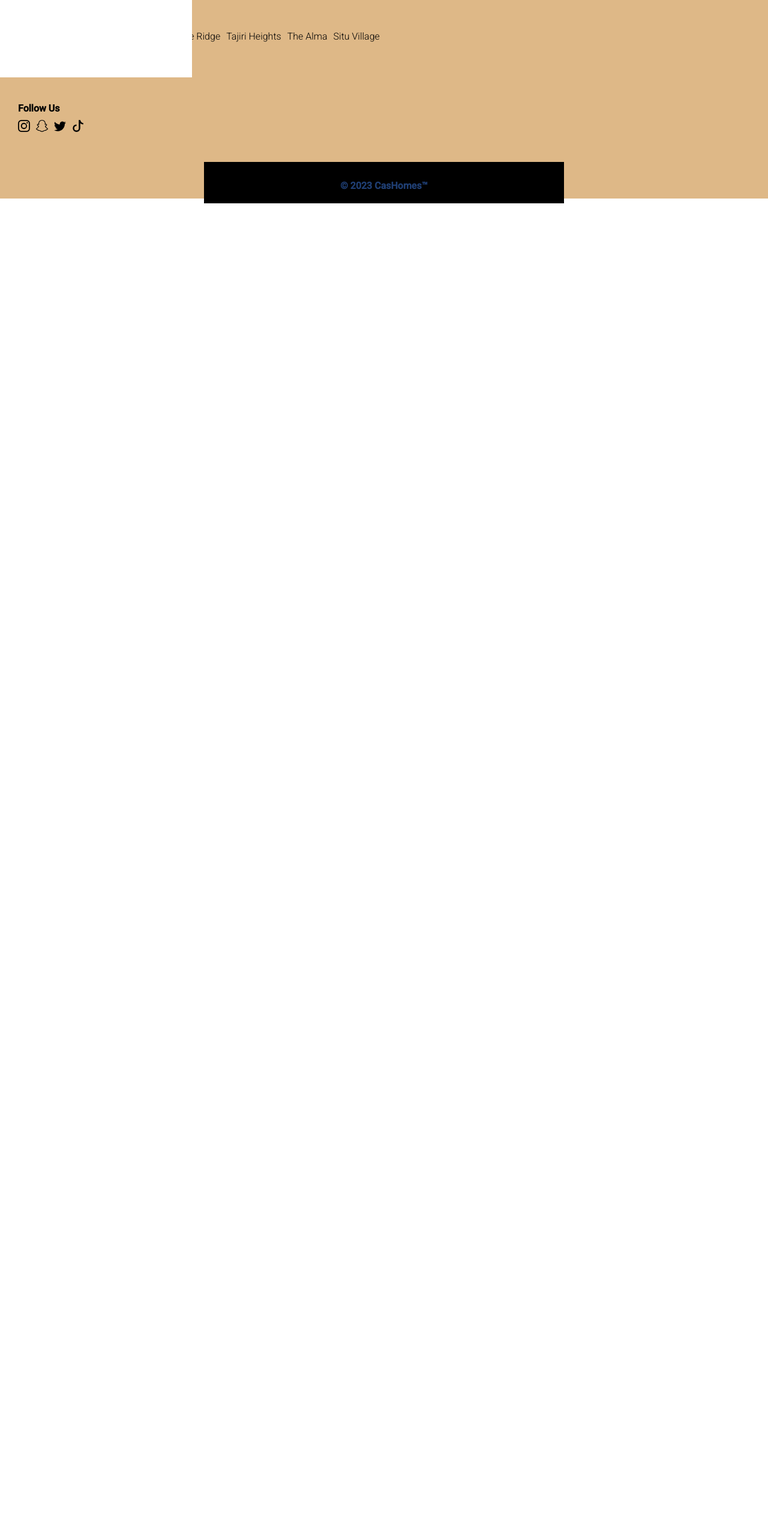
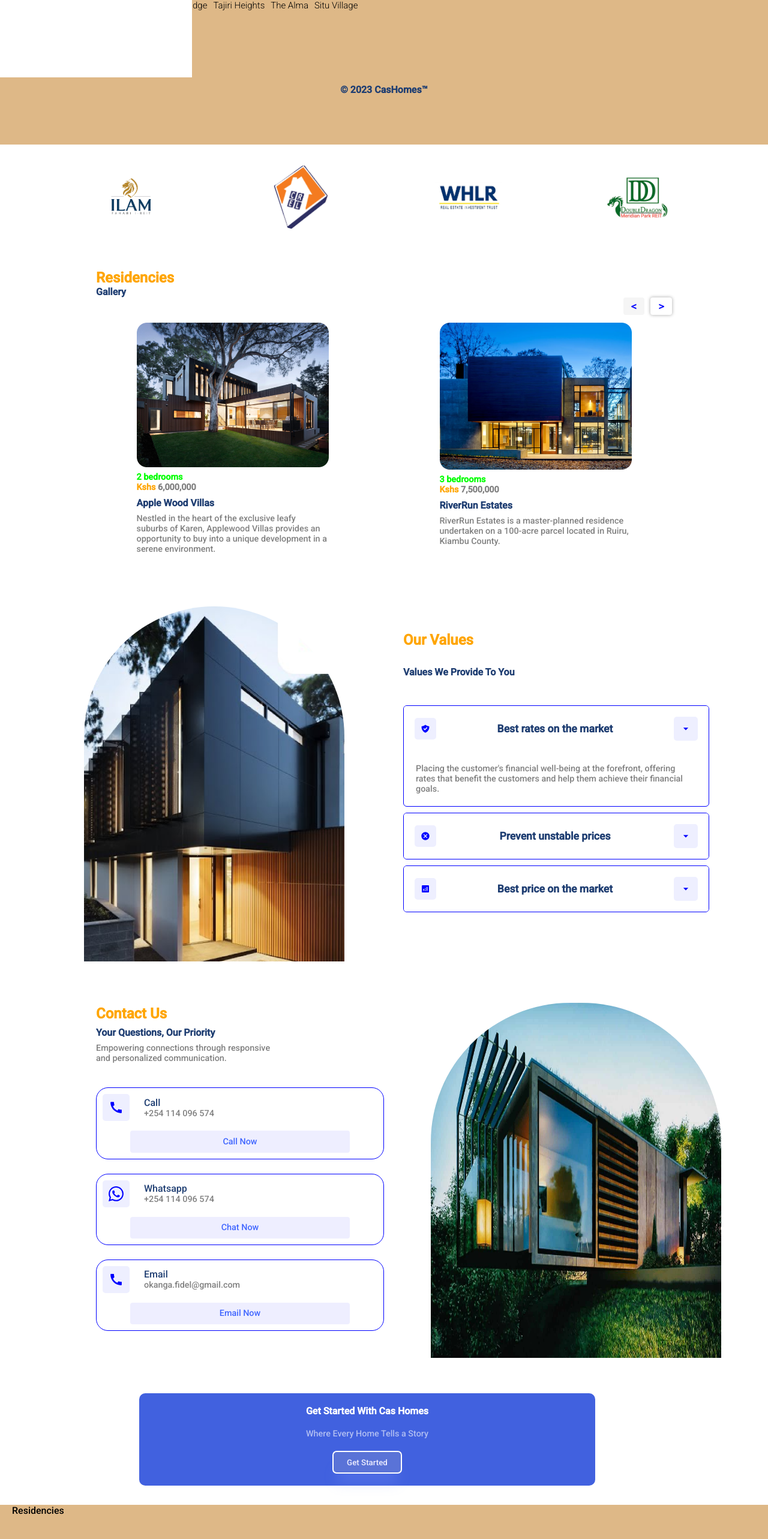
Before and after one commit to Castro32/Cas-Homes, a React (Vite) app: page /footer in a window 1280 px wide. Shown: the part 191-2757 px from the top of the page at 60% size. Before the commit the page ends 800 px from the top, so only its background shows below. Built offline with nearby package versions, Linux system fonts and the light colour scheme.

Commit message:
updated the forgot passwors page

```diff
--- a/src/App.jsx
+++ b/src/App.jsx
@@ -30,6 +30,12 @@ export const App = () => {
           <Route path="/footer" element={<Footer />} />
           <Route path="/signup" element={<SignUp/>} />
         </Routes>
+        <Companies/>
+        <Residencies/>
+        <Values/>
+        <Contact/>
+        <Started/>
+        <Footer/>
       </div>
     </Router>
   );
--- a/src/components/Footer/Footer.css
+++ b/src/components/Footer/Footer.css
@@ -5,15 +5,15 @@
 .f-left{
     gap: 10px;
 }
+.primarText{
+    padding-left: 20px;
+    margin-top: 20px;
+}
 .f-menu{
     gap: 10px;
-    margin-top: 20px;
-    font-weight: 300;
-}
-.f-right{
-    margin-left: 900px;
-    position: absolute;
-    display: row;
+    margin-top: 10px;
+    font-weight: 200;
+    padding: 30px;
 }
 .yyy{
     margin-right: 20px;
@@ -25,20 +25,32 @@
 }
 .f-wrapper{
     background-color: burlywood;
-    height: 390px;
+    height: 300px;
 }
 .jokes{
     display: flex;
     padding-left: 30px;
     padding: 30px;
     gap: 10px;
+    margin-top: -120px;
 }
+
+
 .kicon{
     display: flex;
     flex-direction: row;
     gap: 10px;
+    padding-top: 10px;
 }
 .f-menu{
     display: flex;
     flex-direction: row;
+    font-size: 15px;
 }
+
+.rrr{
+    display: flex;
+    flex-direction: column;
+    text-align: center;
+    padding: 20px;
+}
--- a/src/components/Footer/Footer.jsx
+++ b/src/components/Footer/Footer.jsx
@@ -4,11 +4,11 @@ import { BsInstagram,BsTwitter,BsTiktok,BsSnapchat } from 'react-icons/bs'
 const Footer=()=>{
     return(
         <section className='f-wrapper'>
-            <div className="paddings innerWidth flexCenter f-container">
+            <div className="padings inerWidth flexCnter f-container">
 
-                <div className="flexColStart residencies">
-                    <span className='primaryText'>Residencies</span>
-                    <div className="flexColCenter f-menu">
+                <div className="flexColtart residencies">
+                    <span className='primarText'>Residencies</span>
+                    <div className="flexColCnter f-menu">
                         <span>Apple Wood Villas</span>
                         <span>RiverRun Estates</span>
                         <span>The Ridge</span>
@@ -28,7 +28,7 @@ const Footer=()=>{
                 <BsTiktok size={20}/>
             </div>
             </div>
-            <div className="container flexColCenter">
+            <div className=" flexColCenter">
                 <span className="rrrr primaryText">&copy; 2023 CasHomes&trade;</span>
             </div>
         </section>
--- a/src/components/SignUp/signup.css
+++ b/src/components/SignUp/signup.css
@@ -46,8 +46,8 @@
 }
 .input img{
     margin: 0px 30px;
-    width: 50px;
-    height: 50px;
+    width: 30px;
+    height: 30px;
 }
 .inputs input{
     height: 50px;
@@ -91,49 +91,53 @@
     color: #676767;
 }
 @media  (max-width: 768px) {
+
     .container {
     display: flex;
     flex-direction: column;
     margin: auto;
     width: 400px;
+    height: auto;
     margin-top: 20px;
-    background: black;
+    background-color: black;
     padding-bottom: 20px;
 
     }
 
     .header {
-      margin-top: 20px; /* Adjust margin for smaller screens */
+      margin-top: 20px;
+      object-fit: fill;
+      background: black;
     }
 
     .text {
-      font-size: 36px; /* Adjust font size for smaller screens */
+      font-size: 36px;
     }
 
     .input {
-      width: 90%; /* Adjust input width for smaller screens */
+      width: 90%;
       margin: auto;
-      height: 70px; /* Adjust input height for smaller screens */
+      height: 70px;
     }
 
     .input img {
-      margin: 0px 20px; /* Adjust icon margin for smaller screens */
-      width: 40px; /* Adjust icon width for smaller screens */
-      height: 40px; /* Adjust icon height for smaller screens */
+      margin: 0px 20px;
+      width: 40px;
+      height: 40px;
     }
 
     .inputs input {
-      width: 70%; /* Adjust input width for smaller screens */
-      font-size: 16px; /* Adjust font size for smaller screens */
+      width: 70%;
+      font-size: 16px;
     }
 
     .forgot-password {
-      padding-left: 20px; /* Adjust padding for smaller screens */
-      margin-top: 20px; /* Adjust margin for smaller screens */
+      padding-left: 20px;
+      margin-top: 20px;
     }
 
     .submit-container {
-      margin: 40px auto; /* Adjust margin for smaller screens */
+      margin: 40px auto;
     }
 
     .submit {
--- a/src/components/SignUp/signup.jsx
+++ b/src/components/SignUp/signup.jsx
@@ -44,7 +44,7 @@ const SignUp = () => {
 
       {action === 'Sign-Up' ? <div></div> :
         <div className='forgot-password'>
-          Forgot Password?<span>Click Here!</span>
+          Forgot Password?<span>  Click Here!</span>
         </div>
       }
 
```
Also changed, not shown: src/components/forgotpassword/forgotpassword.jsx (added, +27 -0 lines), src/components/forgotpassword/forgotpassword.css (added).
